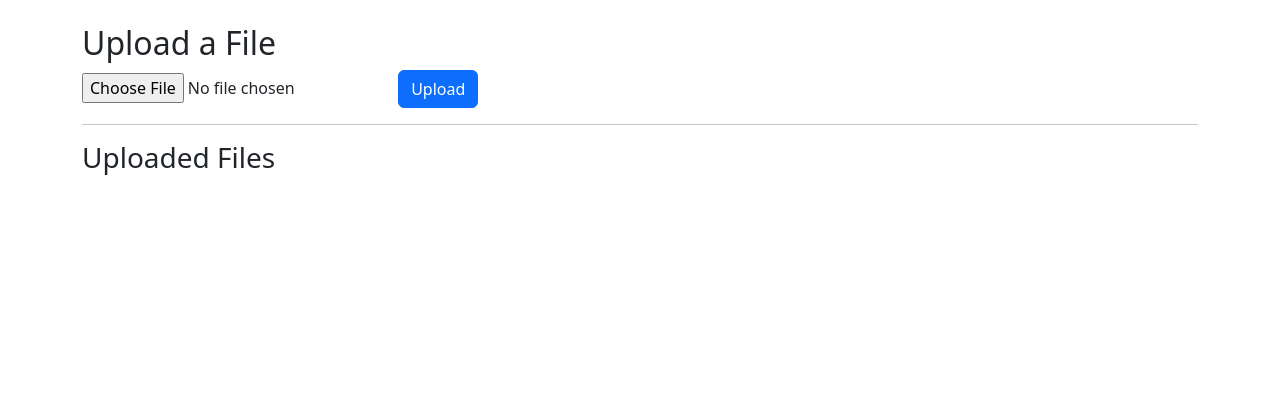
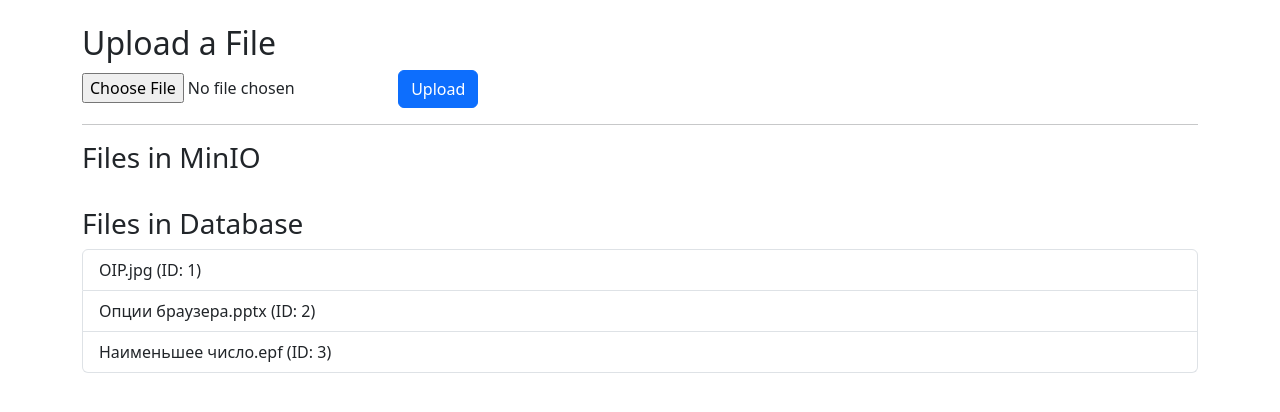
Before and after one commit to AngineTaylor/minio-flask-app, a Flask app: page / in a window 1280 px wide. Shown: the top 412 px of the page. Run offline with Flask 3, Linux system fonts and the light colour scheme; data that the repository does not hold is empty; some libraries are stand-ins or nearby versions.

Commit message:
Add PostgreSQL support

```diff
--- a/app.py
+++ b/app.py
@@ -2,11 +2,31 @@ from flask import Flask, render_template, request, redirect, url_for, send_file
 import boto3
 from botocore.client import Config
 import os
+from flask_sqlalchemy import SQLAlchemy
 
+# === Создаём приложение Flask ===
 app = Flask(__name__)
-BUCKET = os.getenv("BUCKET", "my-files-bucket")
 
+# === Настройка базы данных (PostgreSQL или SQLite для локального запуска) ===
+app.config['SQLALCHEMY_DATABASE_URI'] = os.getenv("DATABASE_URL", "sqlite:///files.db")
+app.config['SQLALCHEMY_TRACK_MODIFICATIONS'] = False
 
+# === Инициализируем SQLAlchemy ===
+db = SQLAlchemy(app)
+
+# === Модель базы данных ===
+class File(db.Model):
+    id = db.Column(db.Integer, primary_key=True)
+    filename = db.Column(db.String(200), nullable=False)
+
+    def __repr__(self):
+        return f"<File {self.id}>"
+
+# === Создание таблицы при первом запуске ===
+with app.app_context():
+    db.create_all()
+
+# === Настройка клиента S3 (MinIO) ===
 s3 = boto3.client(
     's3',
     endpoint_url=os.getenv("S3_ENDPOINT", "http://localhost:9000"),
@@ -15,46 +35,59 @@ s3 = boto3.client(
     config=Config(signature_version='s3v4', s3={'addressing_style': 'path'})
 )
 
+BUCKET = os.getenv("BUCKET", "my-files-bucket")
+
+# === Главная страница ===
 @app.route('/')
 def index():
     try:
         files = s3.list_objects(Bucket=BUCKET).get('Contents', [])
-        print(f"✅ Файлы в бакете {BUCKET}: {[f['Key'] for f in files]}")
     except Exception as e:
-        print(f"❌ Ошибка получения файлов: {e}")
+        print(f"Ошибка при получении файлов из MinIO: {e}")
         files = []
-    return render_template('index.html', files=files)
 
+    db_files = File.query.all()
+    return render_template('index.html', files=files, db_files=db_files)
+
+# === Загрузка файла ===
 @app.route('/upload', methods=['POST'])
 def upload():
     if 'file' not in request.files:
-        print("❌ Нет файла в запросе")
+        print("❌ Ошибка: файл не найден в запросе")
         return redirect(url_for('index'))
 
     file = request.files['file']
     if file.filename == '':
-        print("❌ Пустое имя файла")
+        print("❌ Ошибка: имя файла пустое")
         return redirect(url_for('index'))
 
     try:
+        # Загружаем в MinIO
         s3.upload_fileobj(file, BUCKET, file.filename)
-        print(f"✅ Файл '{file.filename}' успешно загружен")
+
+        # Сохраняем имя файла в БД
+        new_file = File(filename=file.filename)
+        db.session.add(new_file)
+        db.session.commit()
+
+        print(f"✅ Файл '{file.filename}' загружен и записан в БД")
     except Exception as e:
         print(f"❌ Ошибка загрузки: {e}")
         return redirect(url_for('index'))
+
     return redirect(url_for('index'))
 
+# === Скачивание файла ===
 @app.route('/download/<filename>')
 def download(filename):
     file_path = f"/tmp/{filename}"
     try:
         s3.download_file(BUCKET, filename, file_path)
-        print(f"✅ Файл '{filename}' скачан")
     except Exception as e:
-        print(f"❌ Ошибка скачивания: {e}")
+        print(f"Ошибка скачивания: {e}")
         return redirect(url_for('index'))
     return send_file(file_path, as_attachment=True)
 
+# === Точка входа ===
 if __name__ == '__main__':
-    port = int(os.environ.get("PORT", 5000))
-    app.run(host='0.0.0.0', port=port)
+    app.run(host='0.0.0.0', port=int(os.environ.get("PORT", 5000)))
--- a/requirements.txt
+++ b/requirements.txt
@@ -1,2 +1,4 @@
-Flask
-boto3
+Flask==3.0.0
+boto3==1.34.51
+flask-sqlalchemy==3.1.1
+psycopg2-binary==2.9.9
--- a/templates/index.html
+++ b/templates/index.html
@@ -8,7 +8,7 @@
 
 <hr>
 
-<h3>Uploaded Files</h3>
+<h3>Files in MinIO</h3>
 <ul class="list-group">
   {% for file in files %}
     <li class="list-group-item d-flex justify-content-between align-items-center">
@@ -17,4 +17,14 @@
     </li>
   {% endfor %}
 </ul>
+
+<h3 class="mt-4">Files in Database</h3>
+<ul class="list-group">
+  {% for db_file in db_files %}
+    <li class="list-group-item d-flex justify-content-between align-items-center">
+      {{ db_file.filename }} (ID: {{ db_file.id }})
+    </li>
+  {% endfor %}
+</ul>
+
 {% endblock %}
```
Also changed, not shown: instance/files.db (added).
